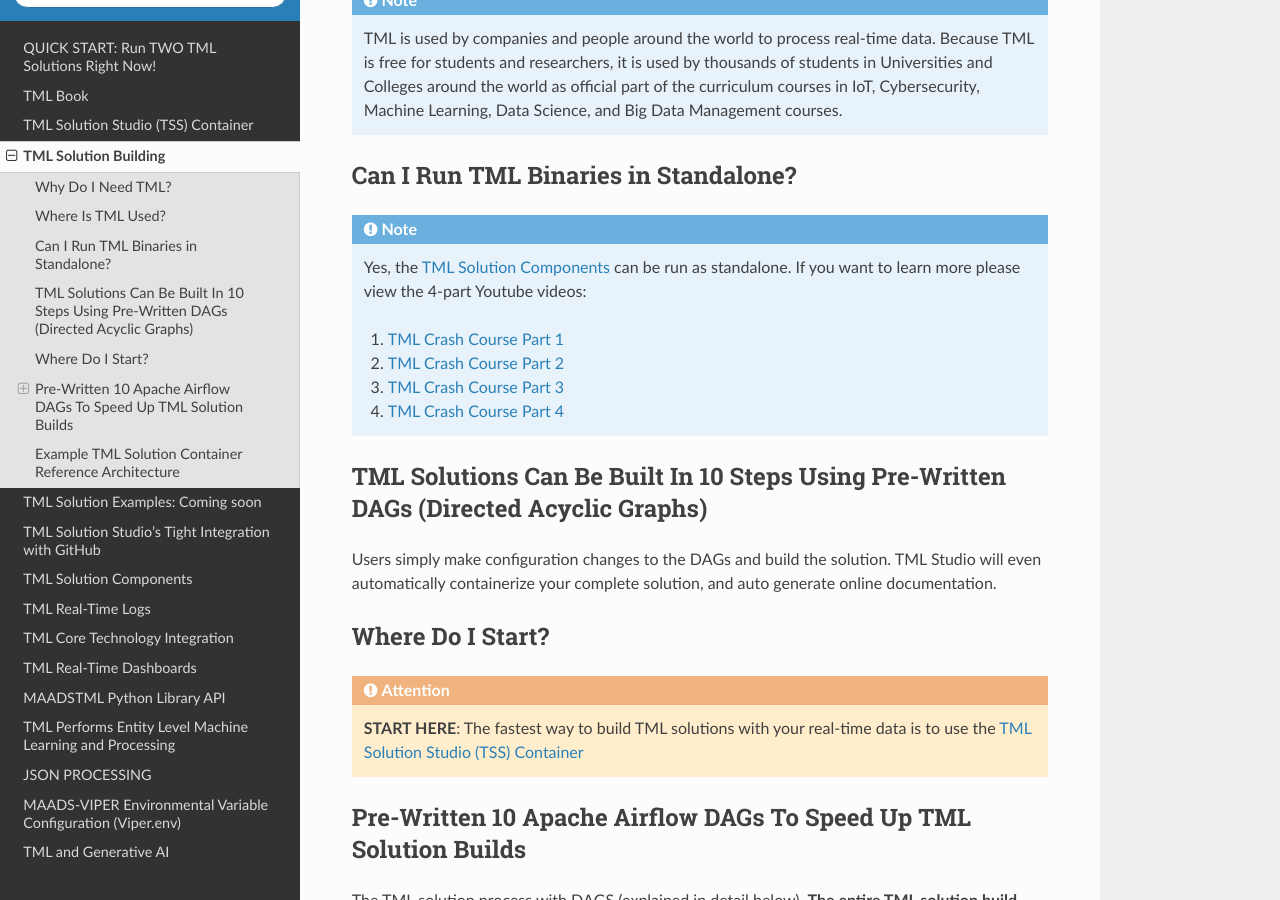
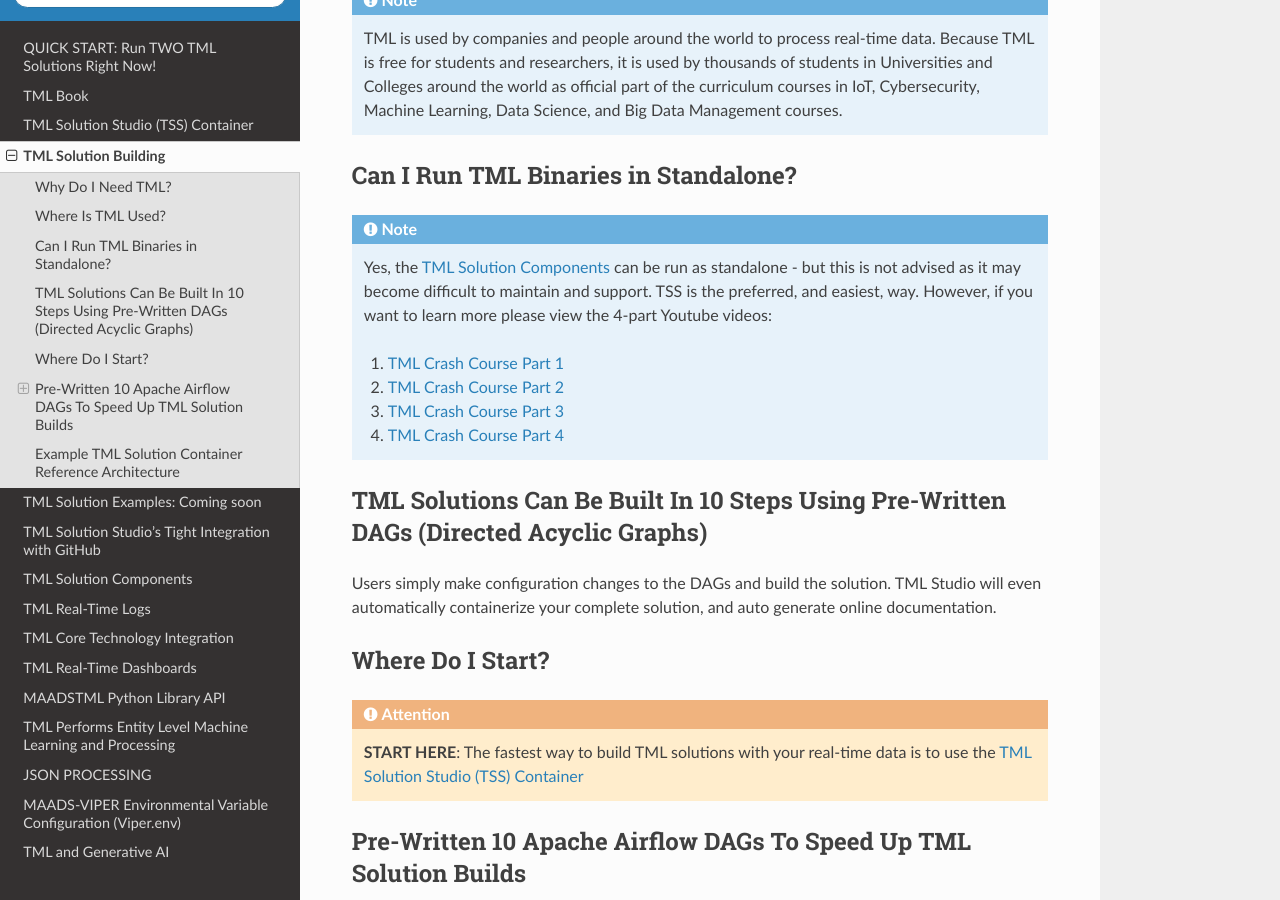
Before and after one commit to smaurice101/readthedocs, a Sphinx documentation site: the page built from docs/source/tmlbuilds.rst, in a window 1280 px wide and 900 px high, scrolled down 1179 px. Built offline with Sphinx 7.4.7 and the Read the Docs theme 2.0.0, drawn with Linux system fonts in a browser that asks for light colours.

Commit message:
Update tmlbuilds.rst

```diff
--- a/docs/source/tmlbuilds.rst
+++ b/docs/source/tmlbuilds.rst
@@ -43,7 +43,8 @@
 ------------------------------------
 
 .. note::
-    Yes, the :ref:`TML Solution Components` can be run as standalone.  If you want to learn more please view the 4-part Youtube videos:
+    Yes, the :ref:`TML Solution Components` can be run as standalone - but this is not advised as it may become difficult to maintain and support.  TSS is the
+    preferred, and easiest, way.  However, if you want to learn more please view the 4-part Youtube videos:
 
     1. `TML Crash Course Part 1 <https://youtu.be/yh-qUe5KnaA>`_
 
```
